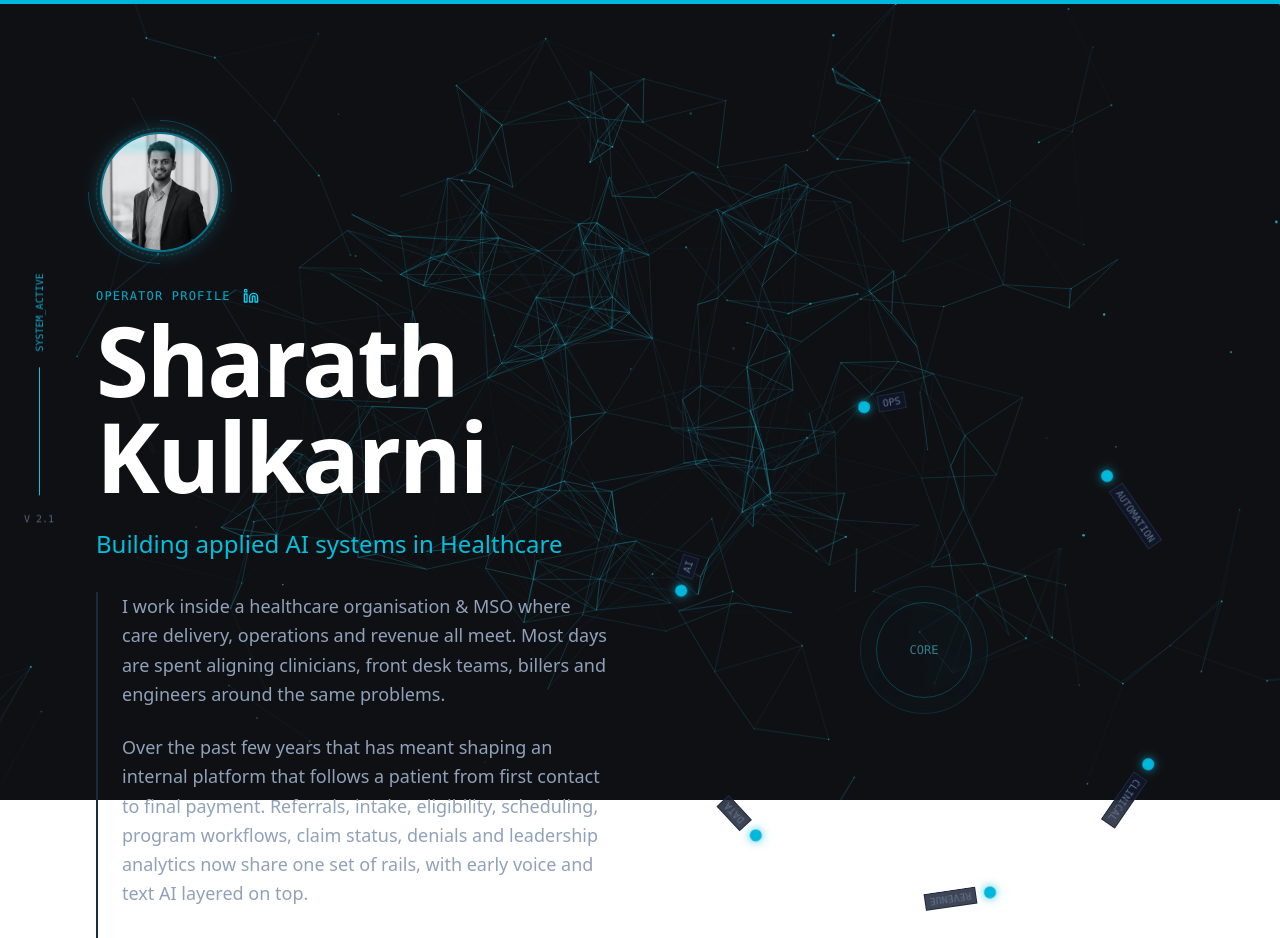
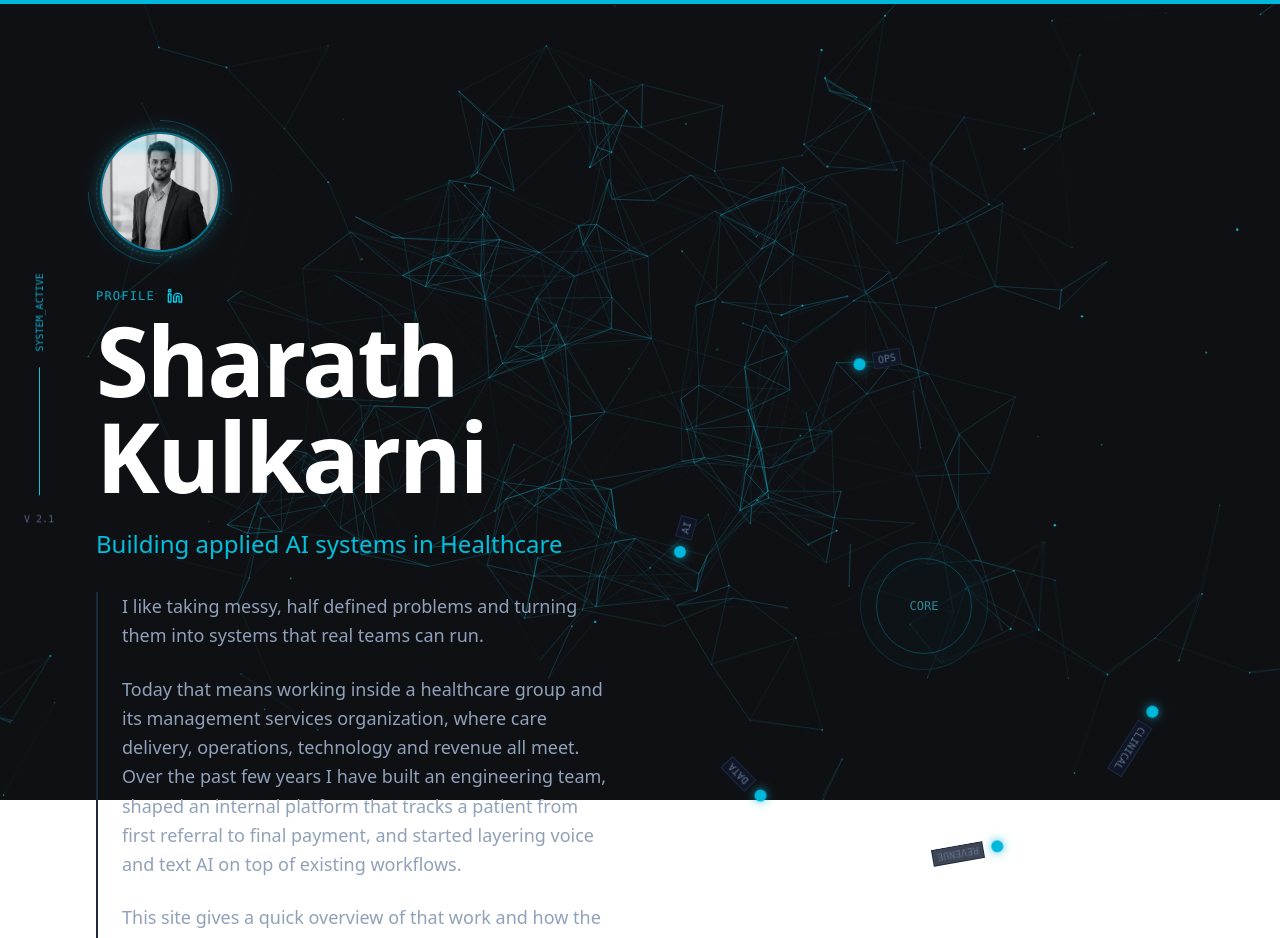
Before and after one commit to sharathkul/portfolio, a Next.js app: page / in a window 1280 px wide. Shown: the top 938 px of the page. Built offline with nearby package versions, Linux system fonts and the light colour scheme.

Commit message:
feat: Update portfolio content, remove 'AUTOMATION' tag, and streamline textual descriptions.

```diff
--- a/app/page.tsx
+++ b/app/page.tsx
@@ -189,7 +189,6 @@ const TrajectoryBackground = ({ activeType }: { activeType: string }) => {
             { label: "CLINICAL", x: 0, y: 0, z: 0, angle: 2, speed: 0.003, type: "ops" },
             { label: "DATA", x: 0, y: 0, z: 0, angle: 4, speed: 0.002, type: "ai" },
             { label: "OPS", x: 0, y: 0, z: 0, angle: 1, speed: 0.004, type: "ops" },
-            { label: "AUTOMATION", x: 0, y: 0, z: 0, angle: 6, speed: 0.009, type: "automation" },
             { label: "REVENUE", x: 0, y: 0, z: 0, angle: 3, speed: 0.003, type: "ops" },
             { label: "BRAND", x: 0, y: 0, z: 0, angle: 5, speed: 0.002, type: "brand" },
         ];
@@ -461,13 +460,13 @@ const EDUCATION_DATA = [
     {
         title: "Master’s degree",
         subtitle: "[California State University, Fresno]",
-        body: "Advanced work in business, analytics, and operations.",
+        body: "Foundation in business, analytics and operations.",
         icon: GraduationCap
     },
     {
         title: "Bachelor’s degree",
         subtitle: "[Bangalore University]",
-        body: "Built core skills in marketing, finance, and management.",
+        body: "Foundation in business, analytics and operations.",
         icon: GraduationCap
     },
     {
@@ -643,7 +642,7 @@ export default function OperatorInterface() {
                         <HoloAvatar />
 
                         <div className="flex items-center gap-3">
-                            <MonoLabel>Operator Profile</MonoLabel>
+                            <MonoLabel>Profile</MonoLabel>
                             {/* LINKEDIN ICON */}
                             <a
                                 href="https://www.linkedin.com/in/sharathkulkarni/"
@@ -663,9 +662,9 @@ export default function OperatorInterface() {
                         </h2>
 
                         <div className="space-y-6 text-base md:text-lg text-slate-400 max-w-lg leading-relaxed mb-12 border-l-2 border-slate-800 pl-6">
-                            <p>I work inside a healthcare organisation & MSO where care delivery, operations and revenue all meet. Most days are spent aligning clinicians, front desk teams, billers and engineers around the same problems.</p>
-                            <p>Over the past few years that has meant shaping an internal platform that follows a patient from first contact to final payment. Referrals, intake, eligibility, scheduling, program workflows, claim status, denials and leadership analytics now share one set of rails, with early voice and text AI layered on top.</p>
-                            <p>This site is a quick tour of that work and a way to show how the same mix of provider side experience, MSO operations and product leadership can help other teams who are trying to build practical AI in healthcare.</p>
+                            <p>I like taking messy, half defined problems and turning them into systems that real teams can run.</p>
+                            <p>Today that means working inside a healthcare group and its management services organization, where care delivery, operations, technology and revenue all meet. Over the past few years I have built an engineering team, shaped an internal platform that tracks a patient from first referral to final payment, and started layering voice and text AI on top of existing workflows.</p>
+                            <p>This site gives a quick overview of that work and how the same approach can translate to other healthcare teams.</p>
                         </div>
 
                         <div className="flex flex-col sm:flex-row gap-4">
@@ -702,7 +701,7 @@ export default function OperatorInterface() {
                             </div>
                         </div>
 
-                        {["CLINICAL", "REVENUE", "DATA", "AI", "OPS", "AUTOMATION"].map((label, i) => (
+                        {["CLINICAL", "REVENUE", "DATA", "AI", "OPS"].map((label, i) => (
                             <motion.div
                                 key={label}
                                 className="absolute flex flex-col items-center gap-2"
@@ -905,9 +904,7 @@ export default function OperatorInterface() {
                                 Get in Touch
                             </button>
                         </a>
-                        <button className="px-8 py-4 border border-slate-700 hover:border-slate-500 text-white rounded-lg transition-colors"
-                            onClick={() => window.open("/Resume-Sharath-Kulkarni.pdf", "_blank")}
-                        >
+                        <button className="px-8 py-4 border border-slate-700 hover:border-slate-500 text-white rounded-lg transition-colors">
                             View Resume
                         </button>
                     </div>
@@ -915,9 +912,9 @@ export default function OperatorInterface() {
             </Section>
 
             <footer className="py-8 text-center border-t border-slate-800/50 relative z-10 bg-slate-950">
-                <p className="text-slate-600 text-xs font-mono">
+                {/* <p className="text-slate-600 text-xs font-mono">
                     SYSTEM_ID: 8492-A // STATUS: OPTIMAL
-                </p>
+                </p> */}
             </footer>
         </main>
     );
```
